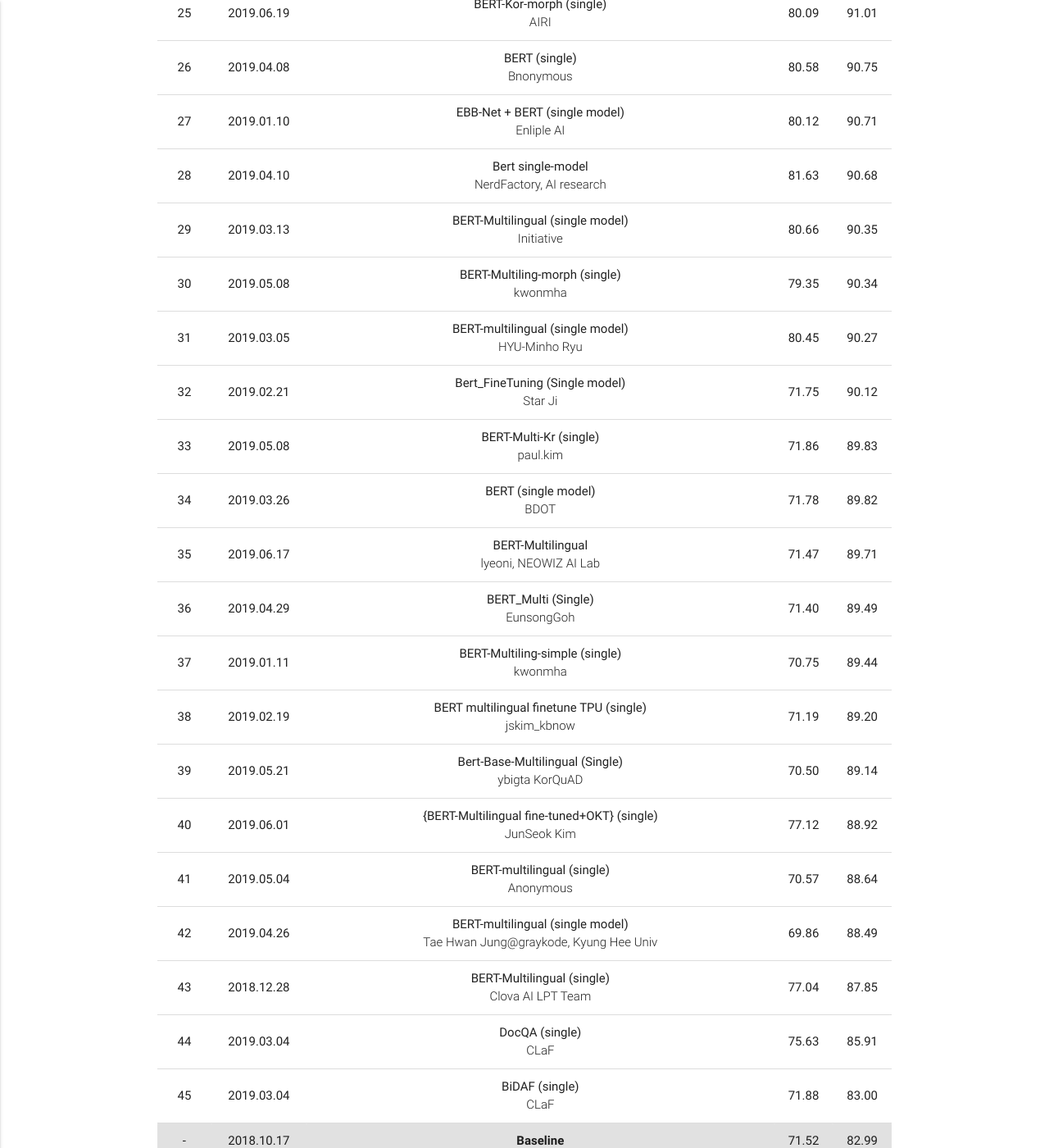
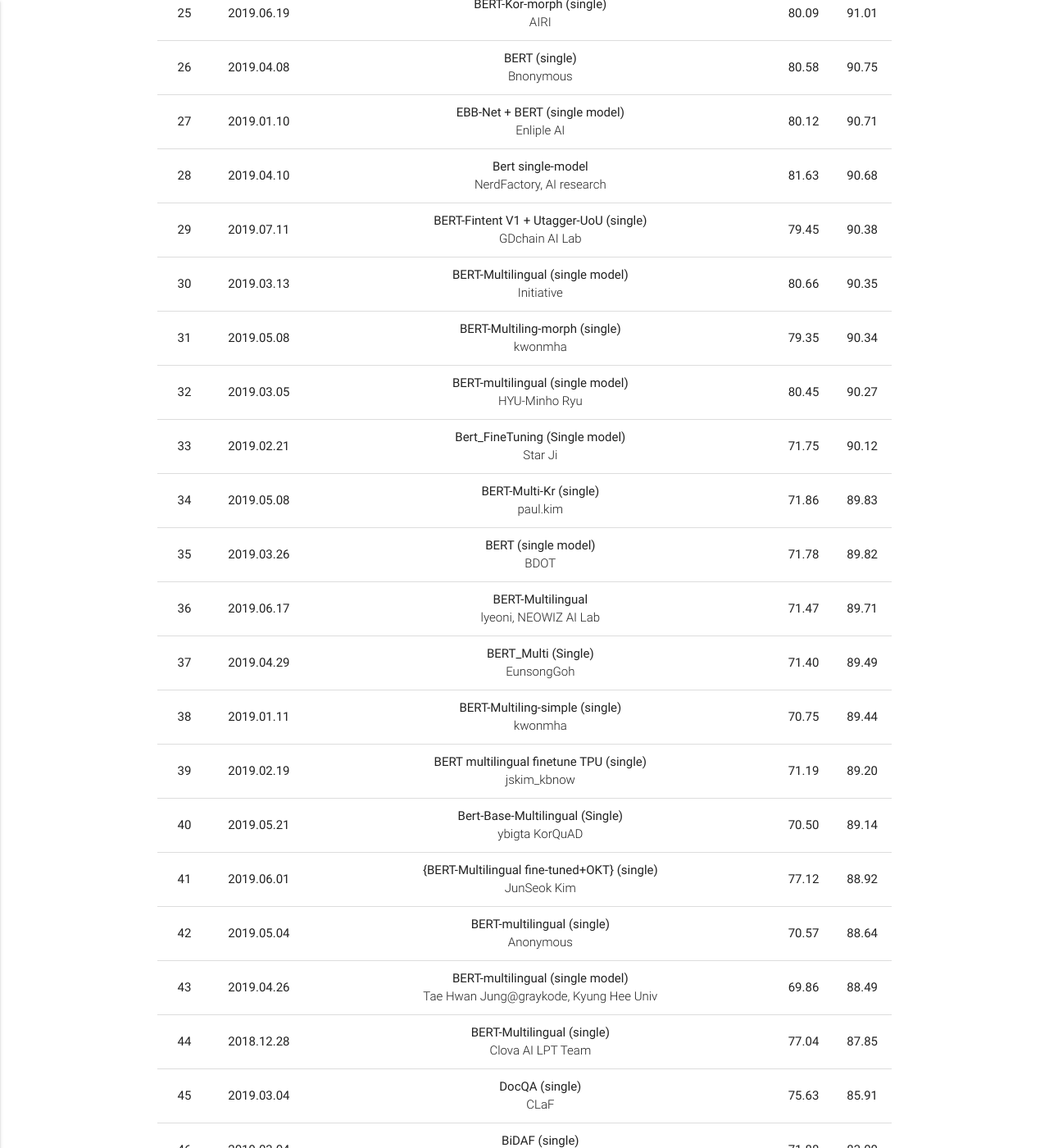
Before and after one commit to korquad/korquad.github.io, a Jekyll site: the page built from category/index_english.html, in a window 1280 px wide and 1400 px high, scrolled down 3620 px. Shown: the whole window at 82% size. Built offline with Jekyll 4.4.1, drawn with Linux system fonts in a browser that asks for light colours.

Commit message:
Update index_english.html

```diff
--- a/category/index_english.html
+++ b/category/index_english.html
@@ -480,6 +480,15 @@
                     </tr>
                     <tr>
                       <td>29</td>
+                      <td>2019.07.11</td>
+                      <td>BERT-Fintent V1 + Utagger-UoU (single)
+                        <p class="light">GDchain AI Lab</p>
+                      </td>
+                      <td>79.45</td>
+                      <td>90.38</td>
+                    </tr>
+                    <tr>
+                      <td>30</td>
                       <td>2019.03.13</td>
                       <td>BERT-Multilingual (single model)
                         <p class="light">Initiative</p>
@@ -551,7 +560,7 @@
                       <td>89.49</td>
                     </tr>
                     <tr>
-                      <td>37</td>
+                      <td>38</td>
                       <td>2019.01.11</td>
                       <td>BERT-Multiling-simple (single)
                         <p class="light">kwonmha</p>
@@ -613,7 +622,7 @@
                       <td>77.04</td>
                       <td>87.85</td>
                     </tr>
-                      <td>44</td>
+                      <td>45</td>
                       <td>2019.03.04</td>
                       <td>DocQA (single)
                         <p class="light">CLaF</p>
```
Also changed, not shown: other parts of category/index_english.html (+14 -14 lines).
